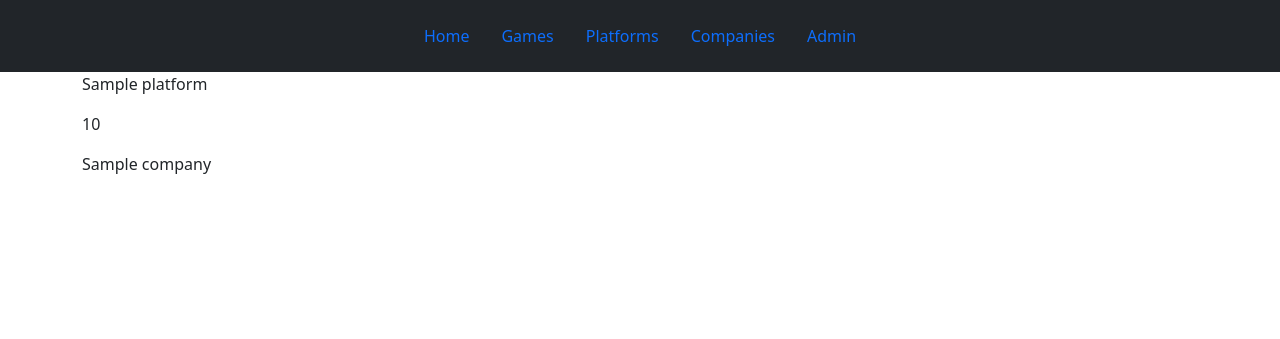
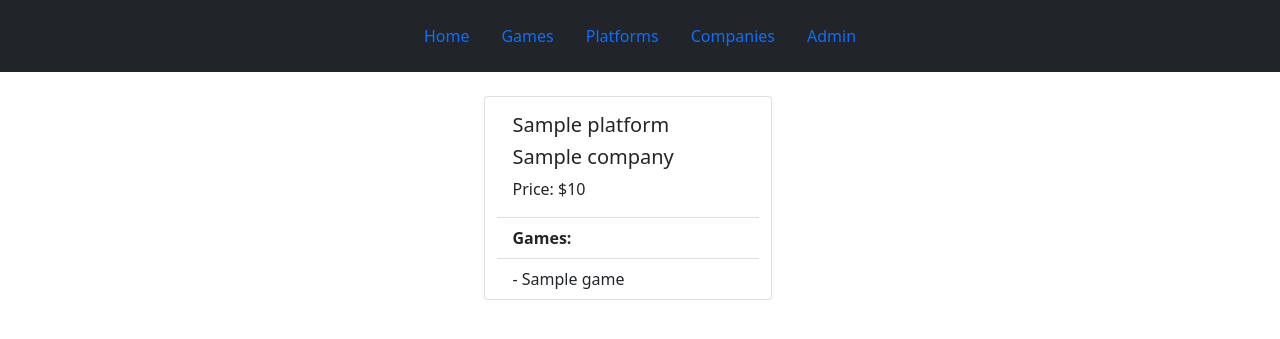
Before and after one commit to alejandro31118/symfony-project, a Symfony app: template templates/platform/index.html.twig in a window 1280 px wide. Shown: the top 339 px of the page. Run offline with Twig, Linux system fonts and the light colour scheme; the template is opened without the code that fills it: most values are stand-ins (such as "Sample title", 1, 10 or a date in 2020); some libraries are stand-ins or nearby versions.

Commit message:
Add styles

```diff
--- a/src/Controller/Admin/DashboardController.php
+++ b/src/Controller/Admin/DashboardController.php
@@ -3,6 +3,7 @@
 namespace App\Controller\Admin;
 
 use App\Controller\Admin\GameCrudController;
+use App\Controller\HomeController;
 use App\Entity\Company;
 use App\Entity\Game;
 use App\Entity\Platform;
@@ -25,6 +26,7 @@ class DashboardController extends AbstractDashboardController
 
     public function configureMenuItems(): iterable
     {
+        yield MenuItem::linkToUrl('Home', 'fas fa-home', '/');
         yield MenuItem::linkToCrud('Games', 'fas fa-list', Game::class);
         yield MenuItem::linkToCrud('Platforms', 'fas fa-list', Platform::class);
         yield MenuItem::linkToCrud('Companies', 'fas fa-list', Company::class);
--- a/templates/base.html.twig
+++ b/templates/base.html.twig
@@ -19,7 +19,7 @@
     <body>
         <header class="navbar bg-dark navbar-dark d-flex justify-content-center py-3 bg-dark navbar-dark">
             <ul class="nav nav-pills">
-                <li class="nav-item"><a href="#" class="nav-link">Home</a></li>
+                <li class="nav-item"><a href="{{path('home')}}" class="nav-link">Home</a></li>
                 <li class="nav-item"><a href="{{path('game')}}" class="nav-link">Games</a></li>
                 <li class="nav-item"><a href="{{path('platform')}}" class="nav-link">Platforms</a></li>
                 <li class="nav-item"><a href="{{path('company')}}" class="nav-link">Companies</a></li>
--- a/templates/platform/index.html.twig
+++ b/templates/platform/index.html.twig
@@ -5,11 +5,25 @@
 {% block body %}
 
 <div class="container">
-    {% for platform in platforms %}
-        <p>{{ platform.name }}</p>
-        <p>{{ platform.price }}</p>
-        <p>{{ platform.company }}</p>
-    {% endfor %}
+
+    <div class="row card-container justify-content-center">
+        {% for platform in platforms %}
+        <div class="card mt-4" style="width: 18rem; margin-right:25px;">
+            <div class="card-body">
+                <h5 class="card-title">{{ platform.name }}</h5>
+                <h5 class="card-text">{{ platform.company }}</h5>
+                <p class="card-text">Price: ${{ platform.price }}</p>
+            </div>
+            <ul class="list-group list-group-flush">
+                <li class="list-group-item"><strong>Games:</strong></li>
+                {% for game in platform.games %}
+                    <li class="list-group-item">- {{ game.name }}</li>
+                {% endfor %}
+            </ul>
+        </div>
+        {% endfor %}
+    </div>
+
 </div>
 
 {% endblock %}
```
Also changed, not shown: src/Controller/HomeController.php (added, +18 -0 lines), templates/company/index.html.twig (+13 -4 lines), templates/game/index.html.twig (+18 -4 lines), templates/home/index.html.twig (added, +16 -0 lines).
